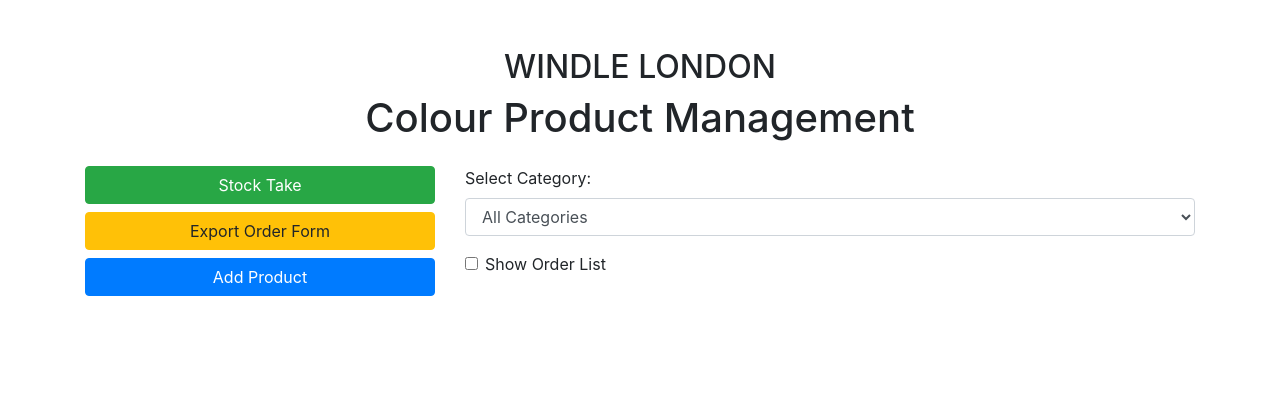
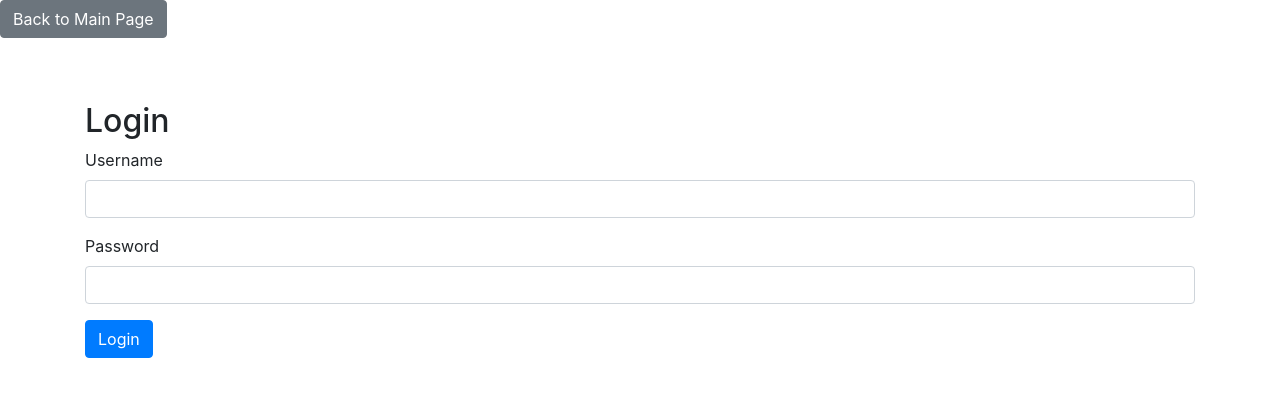
Before and after one commit to 96111t/stock_inventory, a Flask app: page / in a window 1280 px wide. Shown: the top 397 px of the page. Run offline with Flask 3, Linux system fonts and the light colour scheme; some libraries are stand-ins or nearby versions.

Commit message:
UPDATE - Add function for user login (add login.html, users.json)

```diff
--- a/app.py
+++ b/app.py
@@ -1,5 +1,5 @@
 from flask import (Flask, request, jsonify, render_template, flash, redirect,
-                   url_for, send_file)
+                   url_for, session, send_file)
 import json
 import os
 import uuid
@@ -13,21 +13,72 @@
 
 # Path to your JSON file
 DATA_FILE = 'inventory.json'
+USERS_FILE = 'users.json'
 
-# Ensure the data file exists
-if not os.path.exists(DATA_FILE):
-    with open(DATA_FILE, 'w') as file:
-        json.dump({}, file)
+# # Ensure the data file exists
+# if not os.path.exists(DATA_FILE):
+#     with open(DATA_FILE, 'w') as file:
+#         json.dump({}, file)
 
-def read_data():
-    with open(DATA_FILE, 'r') as file:
+def read_data(file_path):
+    with open(file_path, 'r') as file:
         return json.load(file)
+
+def is_logged_in():
+    return 'username' in session
 
 def write_data(data):
     for category in data:
         data[category] = sorted(data[category], key=lambda x: x['name'])
     with open(DATA_FILE, 'w') as file:
         json.dump(data, file, indent=4)
+
+
+
+
+@app.route('/')
+def index():
+    # if not is_logged_in():
+    #     flash('Please log in to access this page.', 'warning')
+    #     # return redirect(url_for('login'))
+    return render_template('login.html')
+
+@app.route('/main')  # This is the new route for the main page
+def main():
+    if not is_logged_in():
+        # flash('Please log in to access this page.', 'warning')
+        return redirect(url_for('login'))
+    username = session['username'].capitalize()  # Capitalize the username
+    return render_template('index.html', username=username)
+
+@app.route('/login', methods=['GET', 'POST'])
+def login():
+    if request.method == 'POST':
+        users = read_data(USERS_FILE)
+        username = request.form['username']
+        password = request.form['password']
+
+        if username in users and users[username] == password:
+            session['username'] = username
+            # flash('Login successful!', 'success')
+            return redirect(url_for('main'))  # Redirect to the main page after login
+        else:
+            flash('Invalid username or password', 'danger')
+
+    return render_template('login.html')
+
+
+
+@app.route('/logout')
+def logout():
+    session.pop('username', None)
+    flash('You have been logged out.', 'success')
+    return redirect(url_for('login'))
+
+
+
+
+
 
 def record_change(data, category, product_id, new_quantity):
     """Record the quantity with datetime."""
@@ -42,14 +93,14 @@
             product['quantity'] = new_quantity  # Update the quantity
             break
 
-@app.route('/')
-def index():
-    return render_template('index.html')
+# @app.route('/')
+# def index():
+#     return render_template('index.html')
 
 @app.route('/add', methods=['GET', 'POST'])
 def add_product():
     if request.method == 'POST':
-        data = read_data()
+        data = read_data(DATA_FILE)
         product = request.form
         category = product['category']
         product_name = product['name'].strip()  # Trim whitespace
@@ -81,10 +132,27 @@
         return redirect(url_for('add_product'))
     return render_template('add_product.html')
 
+# @app.route('/login', methods=['GET', 'POST'])
+# def login():
+#     if request.method == 'POST':
+#         username = request.form['username']
+#         password = request.form['password']
+#
+#         # Check if the username and password are valid (replace with your own logic)
+#         if username == 'admin' and password == 'password':
+#             # If the credentials are valid, redirect to the main page
+#             flash('Login successful!', 'success')
+#             return redirect(url_for('index'))
+#         else:
+#             # If the credentials are invalid, flash an error message and redisplay the login form
+#             flash('Invalid username or password', 'danger')
+#
+#     return render_template('login.html')
+
 @app.route('/stock_take', methods=['GET', 'POST'])
 def stock_take():
     if request.method == 'POST':
-        data = read_data()
+        data = read_data(DATA_FILE)
         updates = request.get_json()  # Change here to handle JSON data
         category = updates['category']
         product_id = updates['id']
@@ -96,7 +164,7 @@
 
 @app.route('/export_order_form', methods=['GET'])
 def export_order_form():
-    data = read_data()
+    data = read_data(DATA_FILE)
     filename = f"order_form_{datetime.now().strftime('%Y-%m-%d')}.pdf"
     c = canvas.Canvas(filename, pagesize=letter)
     c.setFont("Helvetica", 12)
@@ -143,7 +211,7 @@
 @app.route('/api/products', methods=['GET'])
 def get_products_by_category():
     category = request.args.get('category', '')
-    data = read_data()
+    data = read_data(DATA_FILE)
     if category:
         filtered_products = data.get(category, [])
     else:
@@ -156,7 +224,7 @@
 @app.route('/api/product_history', methods=['GET'])
 def product_history():
     product_id = request.args.get('id')
-    data = read_data()
+    data = read_data(DATA_FILE)
     for category, products in data.items():
         for product in products:
             if product['id'] == product_id:
--- a/templates/index.html
+++ b/templates/index.html
@@ -15,6 +15,12 @@
 </head>
 <body>
     <div class="container mt-5">
+        <div class="row">
+            <div class="col-12">
+                <!-- Display the username here -->
+                <p class="text-right">Logged in as: <strong>{{ username }}</strong></p>
+            </div>
+        </div>
         <h2 class="text-center">WINDLE LONDON</h2>
         <h1 class="text-center">Colour Product Management</h1>
         <div class="row mt-4">
@@ -23,6 +29,7 @@
                     <a href="/stock_take" class="btn btn-success mb-2">Stock Take</a>
                     <a href="/export_order_form" class="btn btn-warning mb-2">Export Order Form</a>
                     <a href="/add" class="btn btn-primary mb-2">Add Product</a>
+                    <a href="/logout" class="btn btn-secondary mb-3">Logout</a>
                 </div>
             </div>
             <div class="col-md-8">
--- /dev/null
+++ b/templates/login.html
@@ -0,0 +1,44 @@
+<!DOCTYPE html>
+<html lang="en">
+<head>
+    <meta charset="UTF-8">
+    <meta name="viewport" content="width=device-width, initial-scale=1.0">
+    <title>Login</title>
+    <link rel="stylesheet" href="https://stackpath.bootstrapcdn.com/bootstrap/4.5.2/css/bootstrap.min.css">
+    <script src="https://code.jquery.com/jquery-3.6.0.min.js"></script>
+</head>
+<body>
+    <a href="/index" class="btn btn-secondary mb-3">Back to Main Page</a>
+    <div class="container mt-5">
+        <h2>Login</h2>
+        <form id="loginForm" action="/login" method="post">
+            <div id="flash-message-container">
+                {% with messages = get_flashed_messages() %}
+                  {% if messages %}
+                    {% for message in messages %}
+                      <div class="alert alert-success" role="alert">{{ message }}</div>
+                    {% endfor %}
+                  {% endif %}
+                {% endwith %}
+            </div>
+
+            <div class="form-group">
+                <label for="username">Username</label>
+                <input type="text" class="form-control" id="username" name="username" required>
+            </div>
+            <div class="form-group">
+                <label for="password">Password</label>
+                <input type="password" class="form-control" id="password" name="password" required>
+            </div>
+            <button type="submit" class="btn btn-primary">Login</button>
+        </form>
+    </div>
+    <script>
+        $(document).ready(function() {
+            setTimeout(function() {
+                $('.alert').fadeOut('slow');
+            }, 1500); // 2000 milliseconds = 2 seconds
+        });
+    </script>
+</body>
+</html>
--- /dev/null
+++ b/users.json
@@ -0,0 +1,5 @@
+{
+  "admin": "1111",
+  "takashi": "takashi1",
+  "natalia": "natalia1"
+}
```
